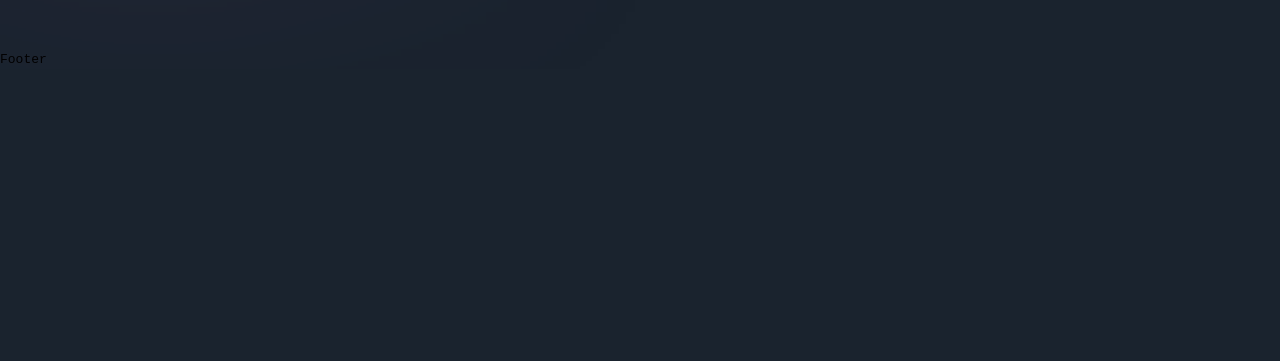
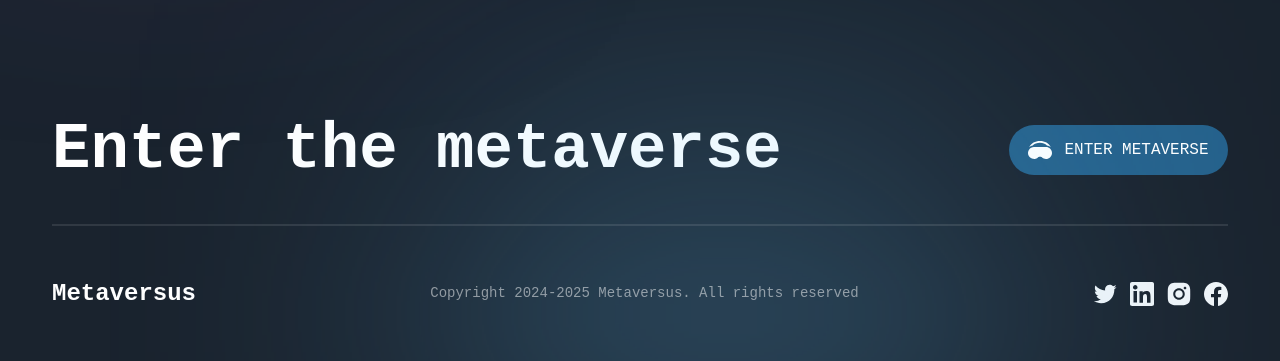
Before and after one commit to chibokaxavier/metaverse, a Next.js app: page / in a window 1280 px wide. Shown: the part 7280-7641 px from the top of the page. Before the commit the page ends 7349 px from the top, so only its background shows below. Built offline with nearby package versions, Linux system fonts and the light colour scheme.

Commit message:
done with footer

```diff
--- a/components/Footer.tsx
+++ b/components/Footer.tsx
@@ -1,9 +1,69 @@
-import React from 'react'
-
+"use client";
+import styles from "@/styles";
+import React, { useState } from "react";
+import {
+  fadeIn,
+  footerVariants,
+  staggerContainer,
+  zoomIn,
+} from "@/utils/motion";
+import { motion } from "framer-motion";
+import { TypingText, TitleText, StartSteps, InsightCard } from "@/components";
+import { insights, socials } from "@/constants";
 const Footer = () => {
   return (
-    <div>Footer</div>
-  )
-}
+    <motion.footer
+      variants={footerVariants}
+      //@ts-ignore
+      className={`sm:p-16 xs:p-8 px-6 py-12  relative`}
+      initial="hidden"
+      whileInView="show"
+    >
+      <div className="footer-gradient" />
+      <div className="mx-auto 2xl:max-w-[1280px] w-full flex flex-col gap-8">
+        <div className="flex items-center justify-between flex-wrap gap-5 ">
+          <h4 className="font-bold md:text-[64px] text-[44px]  text-white ">
+            Enter the metaverse
+          </h4>{" "}
+          <button
+            type="button"
+            className="flex items-center h-fit py-4 px-6 bg-[#25618b] rounded-[32px] gap-[12px] "
+          >
+            <img
+              src="/headset.svg"
+              alt="headset"
+              className="size-[24px] object-contain"
+            />{" "}
+            <span className="font-normal text-[16px] text-white ">
+              ENTER METAVERSE
+            </span>
+          </button>
+        </div>
+        <div className="flex flex-col ">
+          <div className="mb-[50px] h-[2px] bg-white opacity-10 " />
+          <div className="flex items-center justify-between flex-wrap gap-4 ">
+            <h4 className="font-extrabold text-[24px] text-white ">
+              Metaversus
+            </h4>
+            <p className="font-normal text-[14px] text-white opacity-50 ">
+              {" "}
+              Copyright 2024-2025 Metaversus. All rights reserved{" "}
+            </p>
+            <div className="flex gap-4">
+              {socials.map((social, i) => (
+                <img
+                  key={i}
+                  src={social.url}
+                  alt={social.name}
+                  className="size-[24px] object-contain cursor-pointer"
+                />
+              ))}
+            </div>
+          </div>
+        </div>
+      </div>
+    </motion.footer>
+  );
+};
 
-export default Footer
+export default Footer;
```
